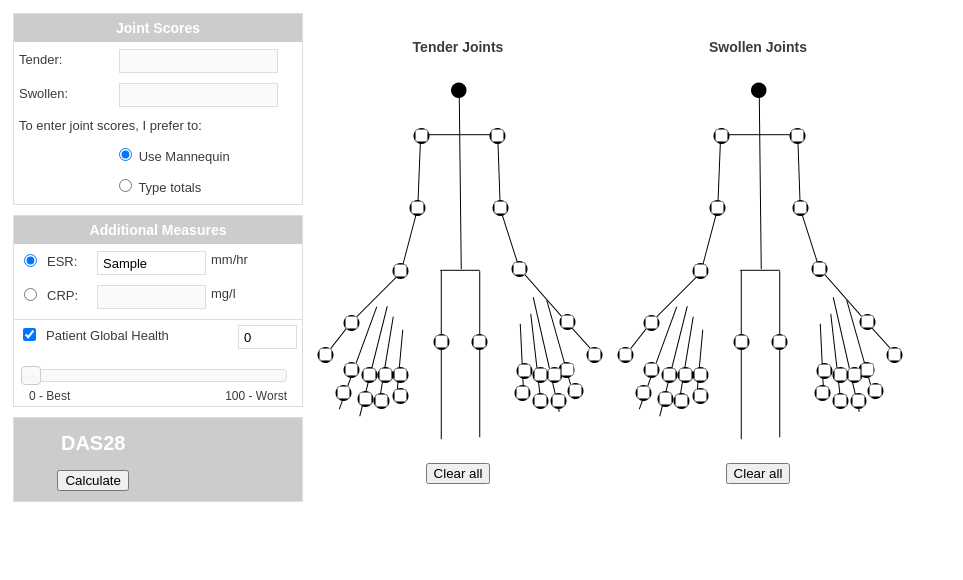
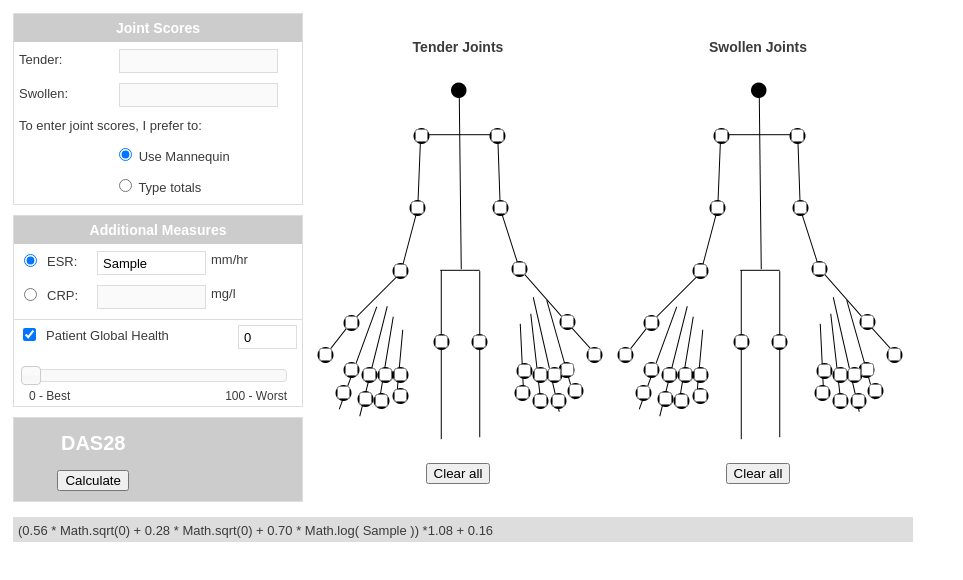
Before and after one commit to BertBerto/das28, a plain HTML site: page index.html in a window 1280 px wide. Both pictures are taken after typing "Sample" into the empty fields and a click on the button "Calculate". Shown: the whole page, without its empty margins (0-963 px from the left). Drawn offline with Linux system fonts and the light colour scheme.

Commit message:
produkce

```diff
--- a/css/default.css
+++ b/css/default.css
@@ -118,3 +118,6 @@
 .das form .col.colRight .mannequinBox .mannequin .s26 { left: 199px; top: 322px; }
 .das form .col.colRight .mannequinBox .mannequin .s27 { left: 118px; top: 271px; }
 .das form .col.colRight .mannequinBox .mannequin .s28 { left: 156px; top: 271px; }
+
+.das form .formula { width:100%; margin:5px; background:#ddd; height:25px; }
+.das form .formula p { padding:5px; }
--- a/index.html
+++ b/index.html
@@ -155,6 +155,9 @@
                 </div>
             </div>
             <div class="clr"></div>
+            <div class="formula">
+                <p></p>
+            </div>
         </form>
     </div>
 
--- a/js/init.js
+++ b/js/init.js
@@ -153,9 +153,11 @@ $(document).ready(function(){
     $('button[name=calculate]').click(function(e){
         if (mode=='das28'){
             result = (0.56 * Math.sqrt(tenderJointScore) + 0.28 * Math.sqrt(swollenJointScore) + 0.70 * Math.log( $('input#esrText').val() )) + 0.014 * $('input[name=health]').val();
+            formula = '(0.56 * Math.sqrt('+tenderJointScore+') + 0.28 * Math.sqrt('+swollenJointScore+') + 0.70 * Math.log( '+$('input#esrText').val()+' )) + 0.014 * '+$('input[name=health]').val();
         }
         if (mode=='das28-3'){
             result = (0.56 * Math.sqrt(tenderJointScore) + 0.28 * Math.sqrt(swollenJointScore) + 0.70 * Math.log( $('input#esrText').val() )) *1.08 + 0.16;
+            formula = '(0.56 * Math.sqrt('+tenderJointScore+') + 0.28 * Math.sqrt('+swollenJointScore+') + 0.70 * Math.log( '+$('input#esrText').val()+' )) *1.08 + 0.16';
 
         }
         if (mode=='das28-crp-3'){
@@ -163,14 +165,17 @@ $(document).ready(function(){
             //nResult = [0.56 * Math.sqrt(tenderJointScore) + 0.28 * Math.sqrt(swollenJointScore) + 0.36 * Math.log(CRPScore+1)] * 1.10 + 1.15
             //
             result = [0.56 * Math.sqrt(tenderJointScore) + 0.28 * Math.sqrt(swollenJointScore) + 0.36 * Math.log($('input#crpText').val()+1)] * 1.10 + 1.15;
+            formula = '[0.56 * Math.sqrt('+tenderJointScore+') + 0.28 * Math.sqrt('+swollenJointScore+') + 0.36 * Math.log( '+$('input#crpText').val()+' +1)] * 1.10 + 1.15';
         }
         if (mode=='das28-crp'){
             //result = [0.56 * Math.sqrt(tenderJointScore) + 0.28 * Math.sqrt(swollenJointScore) + 0.36 * Math.log( $('input#crpText').val()+1)] + 0.014 * $('input[name=health]').val() + 0.96;
             // nResult = 0.56 * Math.sqrt(tenderJointScore) + 0.28 * Math.sqrt(swollenJointScore) + 0.36 * Math.log(CRPScore+1) + 0.014 * patientGlobalScore + 0.96
             //
             result = 0.56 * Math.sqrt(tenderJointScore) + 0.28 * Math.sqrt(swollenJointScore) + 0.36 * Math.log($('input#crpText').val()+1) + 0.014 * $('input[name=health]').val() + 0.96;
+            formula = '0.56 * Math.sqrt('+tenderJointScore+') + 0.28 * Math.sqrt('+swollenJointScore+') + 0.36 * Math.log( '+$('input#crpText').val()+' +1) + 0.014 * '+$('input[name=health]').val()+' + 0.96';
         }
         $('.result p').html(result);
+        $('.formula p').html(formula);
         e.preventDefault();
     });
 
```
